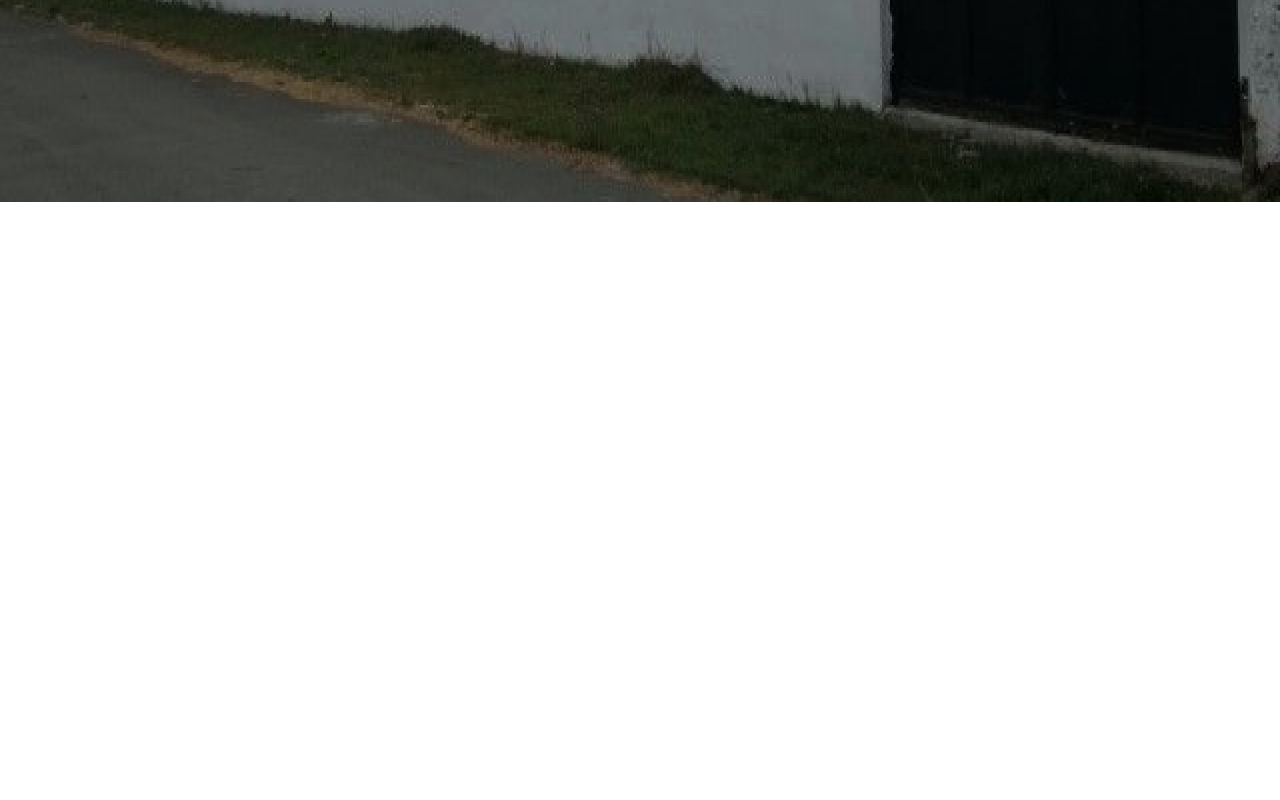
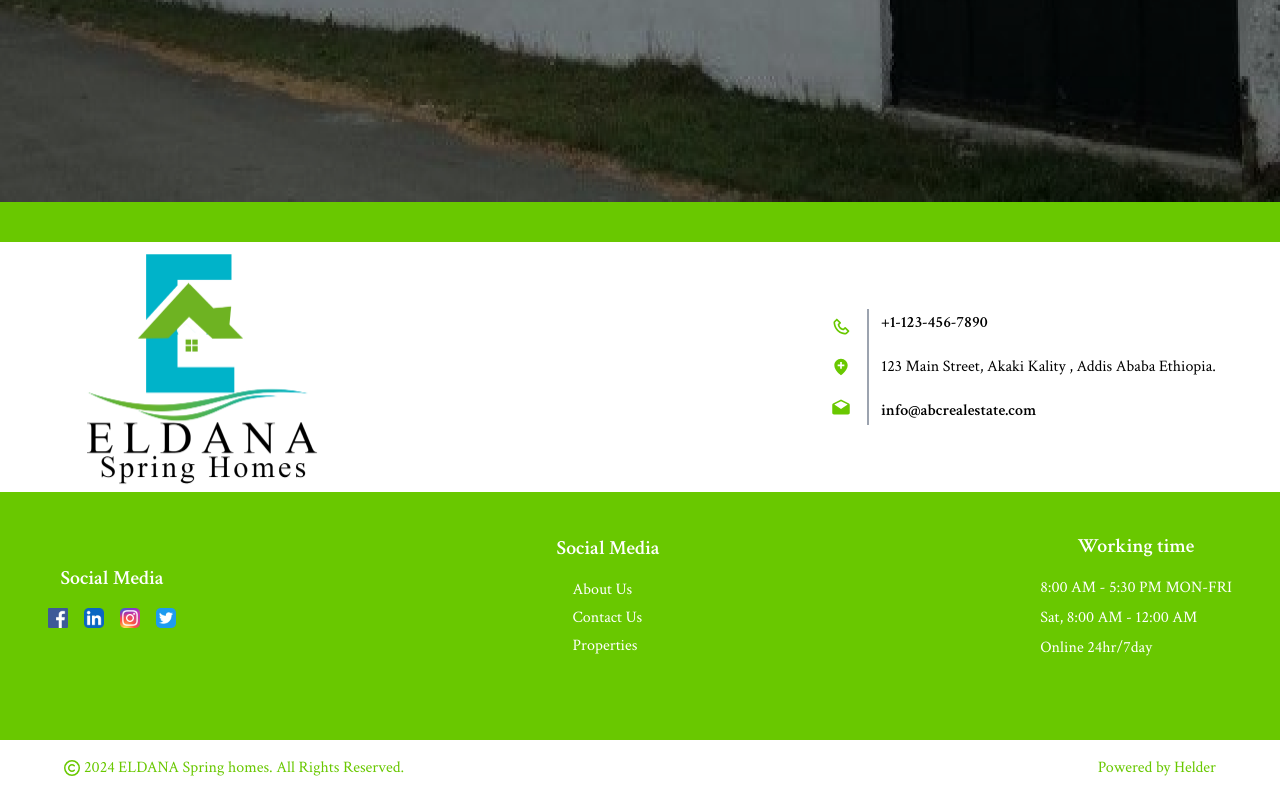
Before and after one commit to haileamlakwalelige/real-estate-elda, a React (Vite) app: page / in a window 1280 px wide. Shown: the part 598-1398 px from the top of the page. Before the commit the page ends 800 px from the top, so only its background shows below. Built offline with nearby package versions, Linux system fonts and the light colour scheme.

Commit message:
put both footer and copyright section into the app section.

```diff
--- a/src/App.tsx
+++ b/src/App.tsx
@@ -3,6 +3,8 @@
 import { BrowserRouter, Route, Routes } from "react-router-dom"
 import Home from "./screens/Home"
 import Navbar from "./components/layout/Navbar"
+import Footer from "./components/layout/Footer"
+import Copy from "./components/layout/Copy"
 
 const App = () => {
   return (
@@ -12,6 +14,8 @@ const App = () => {
       <Routes>
         <Route path="/" element={<Home />} />
       </Routes>
+      <Footer />
+      <Copy />
       </BrowserRouter>
     </div>
   )
```
